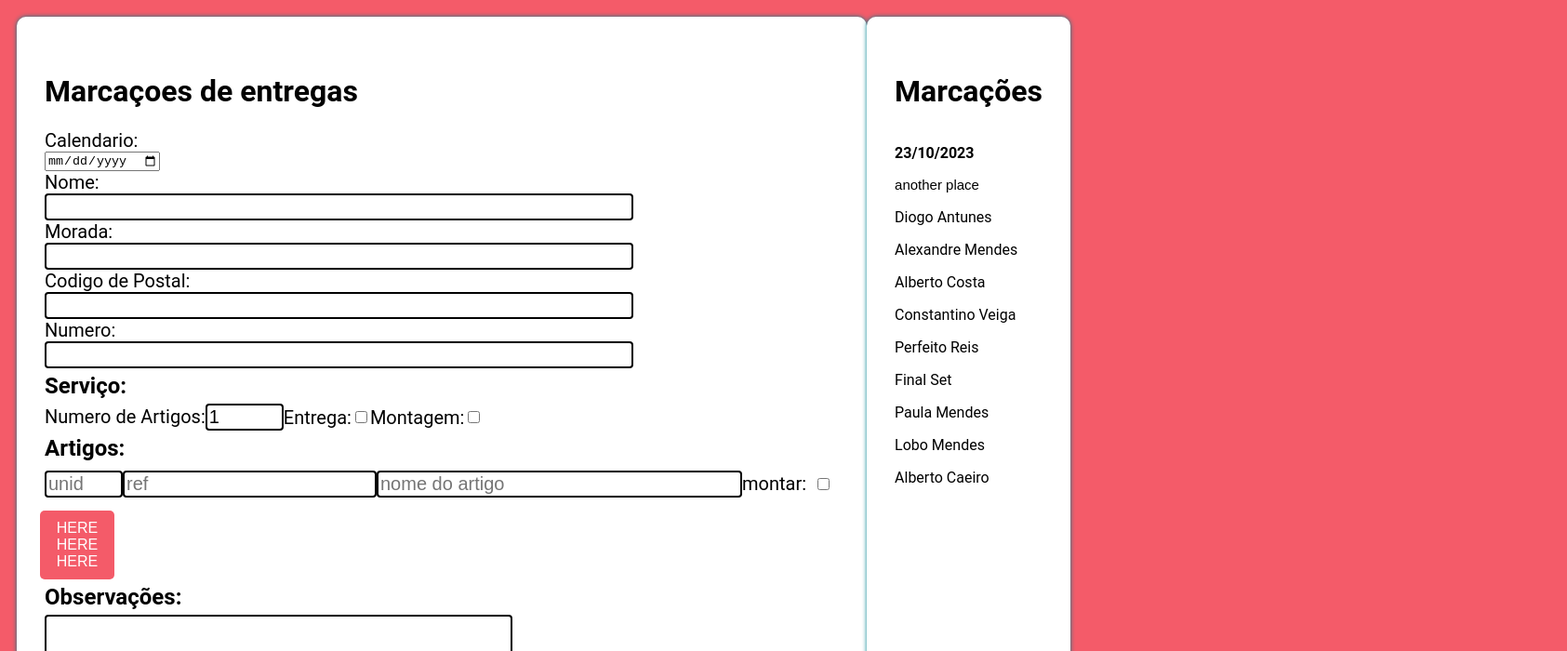
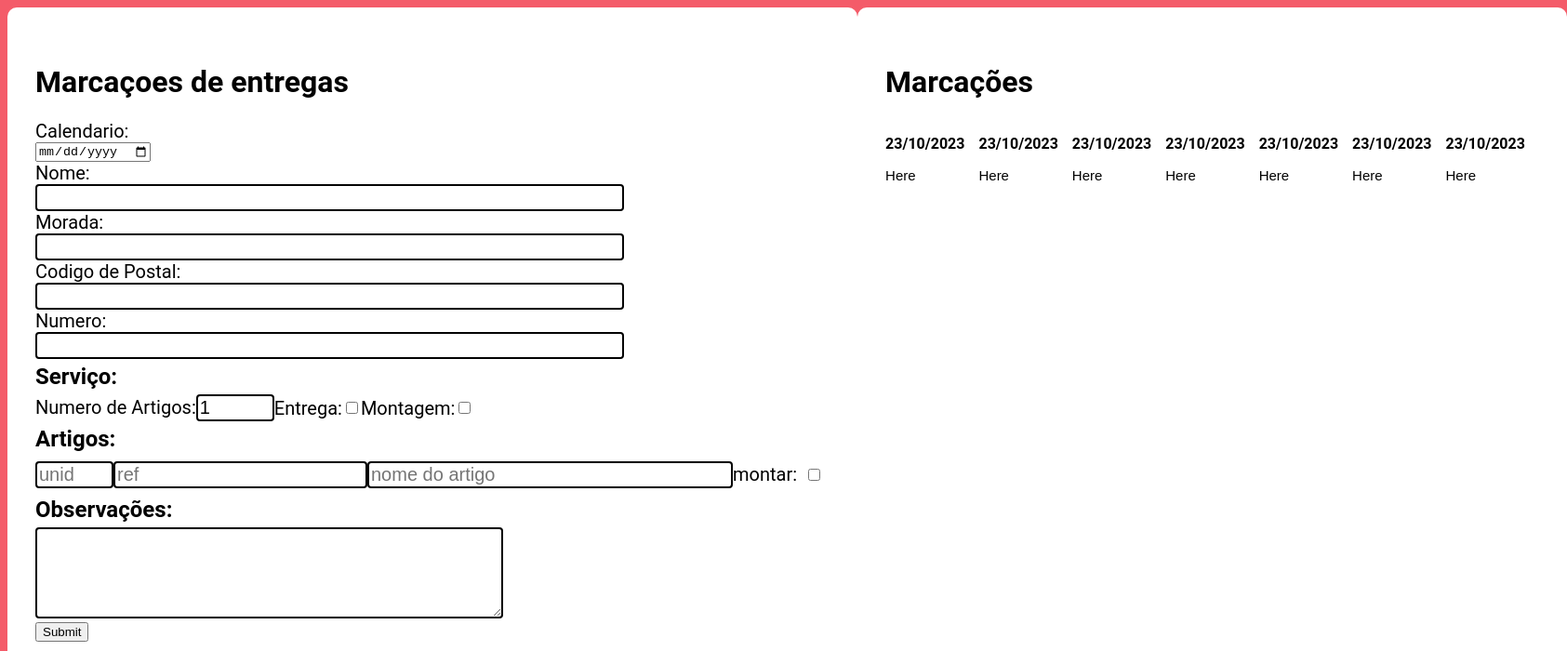
Before and after one commit to dmdiogomendes/mudaLogistica, a Next.js app: page /loja in a window 1280 px wide. Shown: the top 700 px of the page at 93% size, 1685 px wide, since content can reach past the window. Built offline with nearby package versions, Linux system fonts and the light colour scheme.

Commit message:
fix styles

```diff
--- a/src/pages/loja.js
+++ b/src/pages/loja.js
@@ -74,11 +74,10 @@ const loja = () => {
     }
 
   return (
-    <div style={{display: 'flex', padding: '10px'}}>
+    <div className='parent-container'>
             <div>
-            <div>
-                <div className='login_div'>
-                    <form onSubmit={submit_values} className='login'>
+                <div className='marcacoes_layout'>
+                    <form onSubmit={submit_values}>
                         <h1>Marcaçoes de entregas {username}</h1>
                         <div>
                             <label className='input-styles' >
@@ -165,9 +164,6 @@ const loja = () => {
                                 ))
                             }
                         </div>
-                        <button onClick={() => console.log(artigos)}>
-                            HERE HERE HERE
-                        </button>
                         <div>
                             <h2>Observações:</h2>
                             <textarea onChange={(e) => setObservation(e.target.value)} name="postContent" rows={6} cols={60} />
@@ -176,115 +172,52 @@ const loja = () => {
                     </form>
                 </div>
         </div>
-        </div>
-        <div className='login'>
-            <div>
+            <div className='parent-container'>
+                <div className='marcacoes_layout'>
                     <h1>Marcações</h1>
                     <div style={{display: 'flex'}}>
                         <div style={{paddingRight: '15px'}}>
                             <p style={{fontWeight: 'bold'}}>23/10/2023</p>
                             <Link href="/single_delivery" style={{color: 'black'}}>
-                            another place
+                                Here
                             </Link>
-                        <p>Diogo Antunes</p>
-                        <p>Alexandre Mendes</p>
-                        <p>Alberto Costa</p>
-                        <p>Constantino Veiga</p>
-                        <p>Perfeito Reis</p>
-                        <p>Final Set</p>
-                        <p>Paula Mendes</p>
-                        <p>Lobo Mendes</p>
-                        <p>Alberto Caeiro</p>
-                    </div>
-                    {/* <div style={{paddingRight: '15px'}}>
-                        <p style={{fontWeight: 'bold'}}>23/10/2023</p>
-                        <p>Diogo Antunes</p>
-                        <p>Alexandre Mendes</p>
                         </div>
                         <div style={{paddingRight: '15px'}}>
                             <p style={{fontWeight: 'bold'}}>23/10/2023</p>
-                        <p>Diogo Antunes</p>
-                        <p>Alexandre Mendes</p>
-                        <p>Alberto Costa</p>
-                        <p>Constantino Veiga</p>
-                        <p>Perfeito Reis</p>
-                        <p>Final Set</p>
-                        <p>Paula Mendes</p>
-                        <p>Lobo Mendes</p>
-                        <p>Alberto Caeiro</p>
+                            <Link href="/single_delivery" style={{color: 'black'}}>
+                                Here
+                            </Link>
                         </div>
-                    <div>
+                        <div style={{paddingRight: '15px'}}>
                             <p style={{fontWeight: 'bold'}}>23/10/2023</p>
-                        <p>Diogo Antunes</p>
-                        <p>Alexandre Mendes</p>
-                        <p>Alberto Costa</p>
-                        <p>Constantino Veiga</p>
-                        <p>Perfeito Reis</p>
-                        <p>Final Set</p>
-                        <p>Paula Mendes</p>
-                        <p>Lobo Mendes</p>
-                        <p>Alberto Caeiro</p>
+                            <Link href="/single_delivery" style={{color: 'black'}}>
+                                Here
+                            </Link>
                         </div>
-                    <div>
+                        <div style={{paddingRight: '15px'}}>
                             <p style={{fontWeight: 'bold'}}>23/10/2023</p>
-                        <p>Diogo Antunes</p>
-                        <p>Alexandre Mendes</p>
-                        <p>Alberto Costa</p>
-                        <p>Constantino Veiga</p>
-                        <p>Perfeito Reis</p>
-                        <p>Final Set</p>
-                        <p>Paula Mendes</p>
-                        <p>Lobo Mendes</p>
-                        <p>Alberto Caeiro</p>
+                            <Link href="/single_delivery" style={{color: 'black'}}>
+                                Here
+                            </Link>
                         </div>
-                    <div>
+                        <div style={{paddingRight: '15px'}}>
                             <p style={{fontWeight: 'bold'}}>23/10/2023</p>
-                        <p>Diogo Antunes</p>
-                        <p>Alexandre Mendes</p>
-                        <p>Alberto Costa</p>
-                        <p>Constantino Veiga</p>
-                        <p>Perfeito Reis</p>
-                        <p>Final Set</p>
-                        <p>Paula Mendes</p>
-                        <p>Lobo Mendes</p>
-                        <p>Alberto Caeiro</p>
+                            <Link href="/single_delivery" style={{color: 'black'}}>
+                                Here
+                            </Link>
                         </div>
-                    <div>
+                        <div style={{paddingRight: '15px'}}>
                             <p style={{fontWeight: 'bold'}}>23/10/2023</p>
-                        <p>Diogo Antunes</p>
-                        <p>Alexandre Mendes</p>
-                        <p>Alberto Costa</p>
-                        <p>Constantino Veiga</p>
-                        <p>Perfeito Reis</p>
-                        <p>Final Set</p>
-                        <p>Paula Mendes</p>
-                        <p>Lobo Mendes</p>
-                        <p>Alberto Caeiro</p>
+                            <Link href="/single_delivery" style={{color: 'black'}}>
+                                Here
+                            </Link>
                         </div>
-                    <div>
+                        <div style={{paddingRight: '15px'}}>
                             <p style={{fontWeight: 'bold'}}>23/10/2023</p>
-                        <p>Diogo Antunes</p>
-                        <p>Alexandre Mendes</p>
-                        <p>Alberto Costa</p>
-                        <p>Constantino Veiga</p>
-                        <p>Perfeito Reis</p>
-                        <p>Final Set</p>
-                        <p>Paula Mendes</p>
-                        <p>Lobo Mendes</p>
-                        <p>Alberto Caeiro</p>
+                            <Link href="/single_delivery" style={{color: 'black'}}>
+                                Here
+                            </Link>
                         </div>
-                    <div>
-                        <p style={{fontWeight: 'bold'}}>23/10/2023</p>
-                        <p>Diogo Antunes</p>
-                        <p>Alexandre Mendes</p>
-                        <p>Alberto Costa</p>
-                        <p>Constantino Veiga</p>
-                        <p>Perfeito Reis</p>
-                        <p>Final Set</p>
-                        <p>Paula Mendes</p>
-                        <p>Lobo Mendes</p>
-                        <p>Alberto Caeiro</p>
-                    </div> */}
                     </div>
                 </div>
             </div>
--- a/src/pages/loja.scss
+++ b/src/pages/loja.scss
@@ -37,7 +37,6 @@ label{
     transform:(translate(-0%, -00%));
     transition:(transform 300ms, box-shadow 300ms);
     box-shadow: 0px 0px 5px rgba($greenSeaweed, 2);
-
     > input {
       font-family: $fontAsap;
       display: block;
@@ -69,6 +68,17 @@ label{
         background-color: darken($redFire, 5%);
       }
     }
+}
+
+.parent-container {
+    display: flex;
+}
+
+.marcacoes_layout{
+    padding: 10px;
+    background-color: white;
+    padding: 40px 30px 30px 30px;
+    border-radius: 10px;
 }
 
 a {
```
Lines whose indentation alone changed are shown as unchanged.
